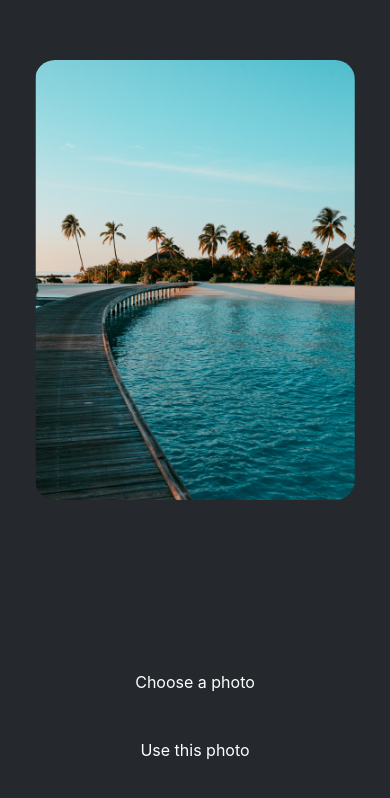
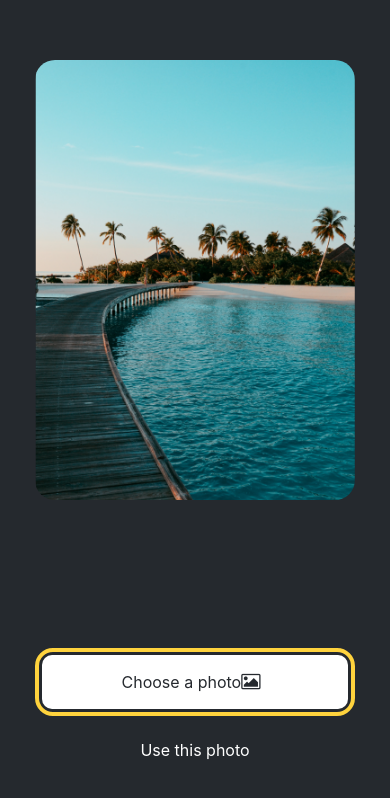
Before and after one commit to react140203/session09-image-editor, a React Native app: screen / in a window 390 px wide. Shown: the top 798 px of the page. Built offline with nearby package versions, Linux system fonts and the light colour scheme.

Commit message:
icon, image0picker

```diff
--- a/App.tsx
+++ b/App.tsx
@@ -2,16 +2,39 @@
 import { StyleSheet, Text, View, Image } from "react-native";
 import ImageViewer from "./components/ImageViewer";
 import Button from "./components/Button";
+import * as ImagePicker from "expo-image-picker";
+import { useState } from "react";
 
 const DefaultImage = require("./assets/images/background-image.png");
 export default function App() {
+  const [selectedImage, setSelectedImage] = useState("");
+  const pickImageAsync = async () => {
+    let result = await ImagePicker.launchImageLibraryAsync({
+      allowsEditing: true,
+      quality: 1,
+    });
+
+    if (!result.canceled) {
+      setSelectedImage(result.assets[0].uri);
+    } else {
+      alert("You did not select any image.");
+    }
+  };
+
   return (
     <View style={styles.container}>
       <View style={styles.imageContainer}>
-        <ImageViewer ImageSource={DefaultImage}></ImageViewer>
+        <ImageViewer
+          defaultImageSource={DefaultImage}
+          selectedImage={selectedImage}
+        ></ImageViewer>
       </View>
       <View style={styles.footerContainer}>
-        <Button label="Choose a photo" theme="primary" />
+        <Button
+          label="Choose a photo"
+          theme="primary"
+          onPress={pickImageAsync}
+        />
         <Button label="Use this photo" />
       </View>
       <StatusBar style="auto" />
--- a/components/Button.tsx
+++ b/components/Button.tsx
@@ -1,15 +1,36 @@
 import { StyleSheet, View, Pressable, Text } from "react-native";
 import React from "react";
+import FontAwesome from "@expo/vector-icons/FontAwesome";
 
-export default function Button({ label, theme }: any) {
-  if ((theme = "primary")) {
+export default function Button({ label, theme, onPress }: any) {
+  if (theme === "primary") {
+    return (
+      <View
+        style={[
+          styles.buttonContainer,
+          { borderWidth: 4, borderColor: "#ffd33d", borderRadius: 18 },
+        ]}
+      >
+        <Pressable
+          style={[styles.button, { backgroundColor: "#fff" }]}
+          onPress={onPress}
+        >
+          <FontAwesome
+            name="picture-o"
+            size={18}
+            color="#25292e"
+            style={styles.buttonIcon}
+          />
+          <Text style={[styles.buttonLabel, { color: "#25292e" }]}>
+            {label}
+          </Text>
+        </Pressable>
+      </View>
+    );
   }
   return (
     <View style={styles.buttonContainer}>
-      <Pressable
-        style={styles.button}
-        onPress={() => alert("You pressed a button.")}
-      >
+      <Pressable style={styles.button} onPress={onPress}>
         <Text style={styles.buttonLabel}>{label}</Text>
       </Pressable>
     </View>
@@ -31,10 +52,13 @@
     height: "100%",
     alignItems: "center",
     justifyContent: "center",
-    flexDirection: "row",
+    flexDirection: "row-reverse",
   },
   buttonLabel: {
     color: "#fff",
     fontSize: 16,
   },
+  buttonIcon: {
+    paddingRight: 8,
+  },
 });
--- a/package.json
+++ b/package.json
@@ -12,7 +12,9 @@
     "expo": "~49.0.7",
     "expo-status-bar": "~1.6.0",
     "react": "18.2.0",
-    "react-native": "0.72.3"
+    "react-native": "0.72.3",
+    "@expo/vector-icons": "^13.0.0",
+    "expo-image-picker": "~14.3.2"
   },
   "devDependencies": {
     "@babel/core": "^7.20.0",
```
Also changed, not shown: components/ImageViewer.tsx (+8 -2 lines), 1 other file (tests, documents, lock files or other folders).
